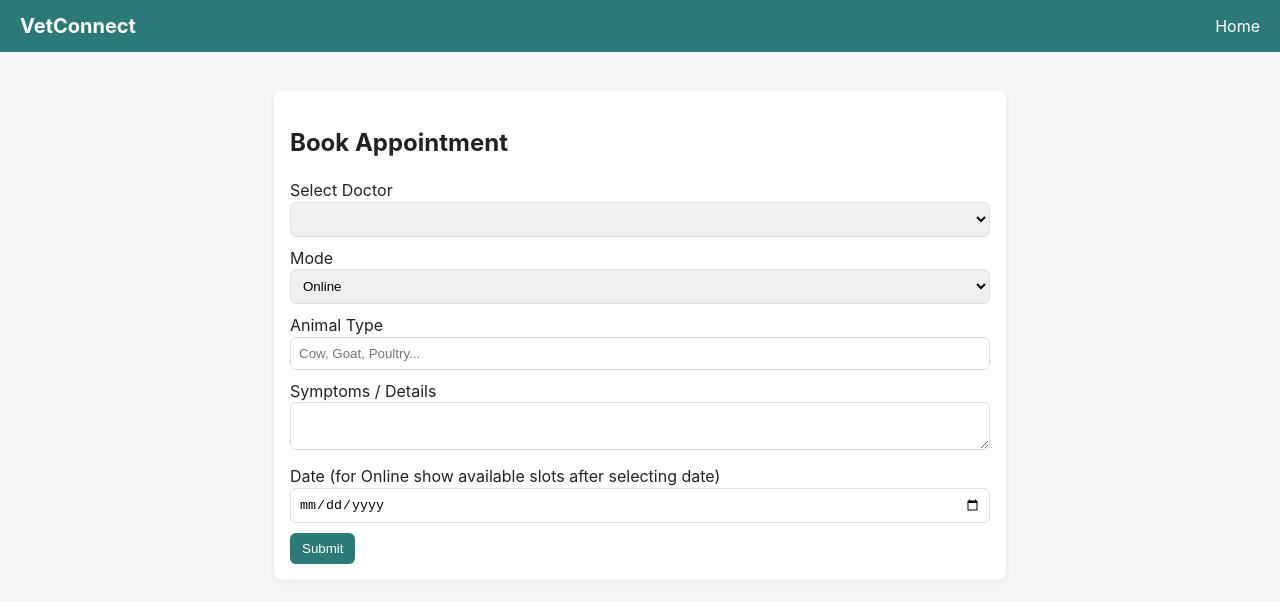
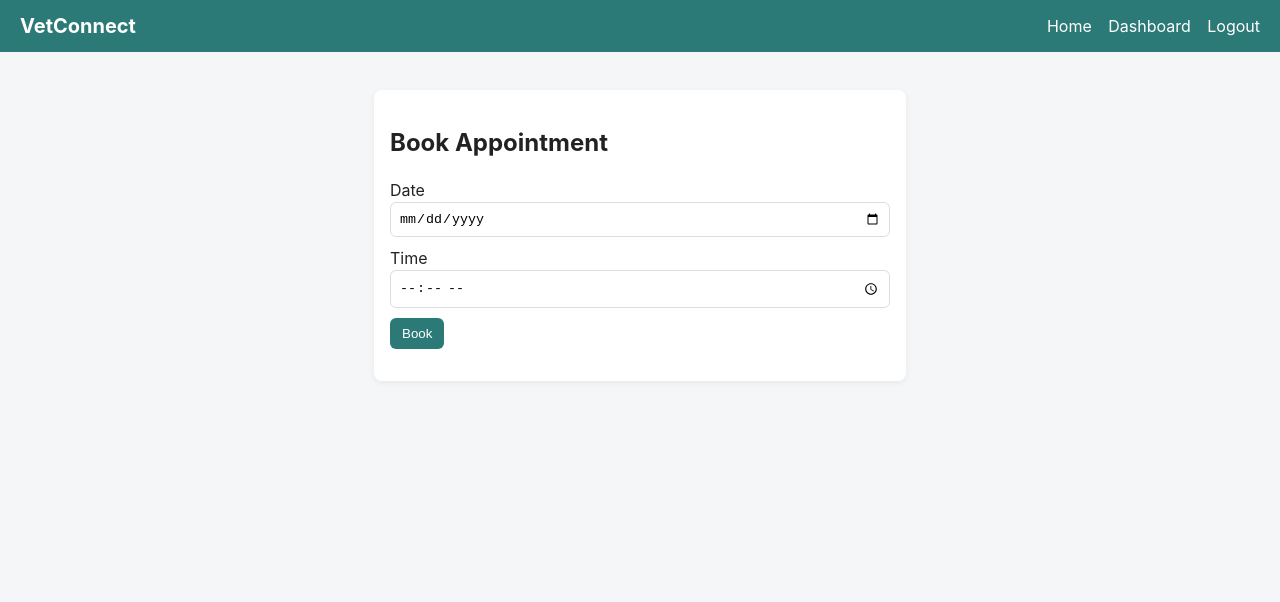
Before and after one commit to patelheer305/vetplat, a plain HTML site: page book.html in a window 1280 px wide. Drawn offline with Linux system fonts and the light colour scheme.

Commit message:
Update book.html

```diff
--- a/book.html
+++ b/book.html
@@ -1,29 +1,39 @@
 <!doctype html>
 <html>
-<head><meta charset="utf-8"/><title>Book</title><link rel="stylesheet" href="style.css" /></head>
+<head>
+  <meta charset="utf-8"/>
+  <title>Book Appointment - VetConnect</title>
+  <link rel="stylesheet" href="style.css"/>
+</head>
 <body>
-<div class="topbar"><h1>VetConnect</h1><nav><a href="index.html">Home</a></nav></div>
+  <div class="topbar">
+    <h1>VetConnect</h1>
+    <nav>
+      <a href="index.html">Home</a>
+      <a href="dashboard.html">Dashboard</a>
+      <a href="#" id="logoutBtn">Logout</a>
+    </nav>
+  </div>
+
   <div class="container">
-  <div class="card" style="max-width:700px;margin:0 auto;">
+    <div class="card" style="max-width:500px;margin:0 auto;">
       <h2>Book Appointment</h2>
       <form id="bookForm">
-      <label>Select Doctor</label>
-      <select id="doctorSelect"></select>
-      <label>Mode</label>
-      <select id="mode">
-        <option value="Online">Online</option>
-        <option value="In-person">In-person</option>
-      </select>
-      <label>Animal Type</label>
-      <input id="animalType" placeholder="Cow, Goat, Poultry..." />
-      <label>Symptoms / Details</label>
-      <textarea id="symptoms"></textarea>
-      <label>Date (for Online show available slots after selecting date)</label>
-      <input id="date" type="date" />
-      <div id="slots"></div>
-      <button type="submit">Submit</button>
+        <input type="hidden" id="doctorId">
+        <p id="doctorInfo"></p>
+
+        <label>Date</label>
+        <input type="date" id="date" required />
+
+        <label>Time</label>
+        <input type="time" id="time" required />
+
+        <button type="submit">Book</button>
       </form>
+      <p id="bookMsg"></p>
     </div>
   </div>
+
   <script src="app.js"></script>
-</body></html>
+</body>
+</html>
```
Lines whose indentation alone changed are shown as unchanged.
